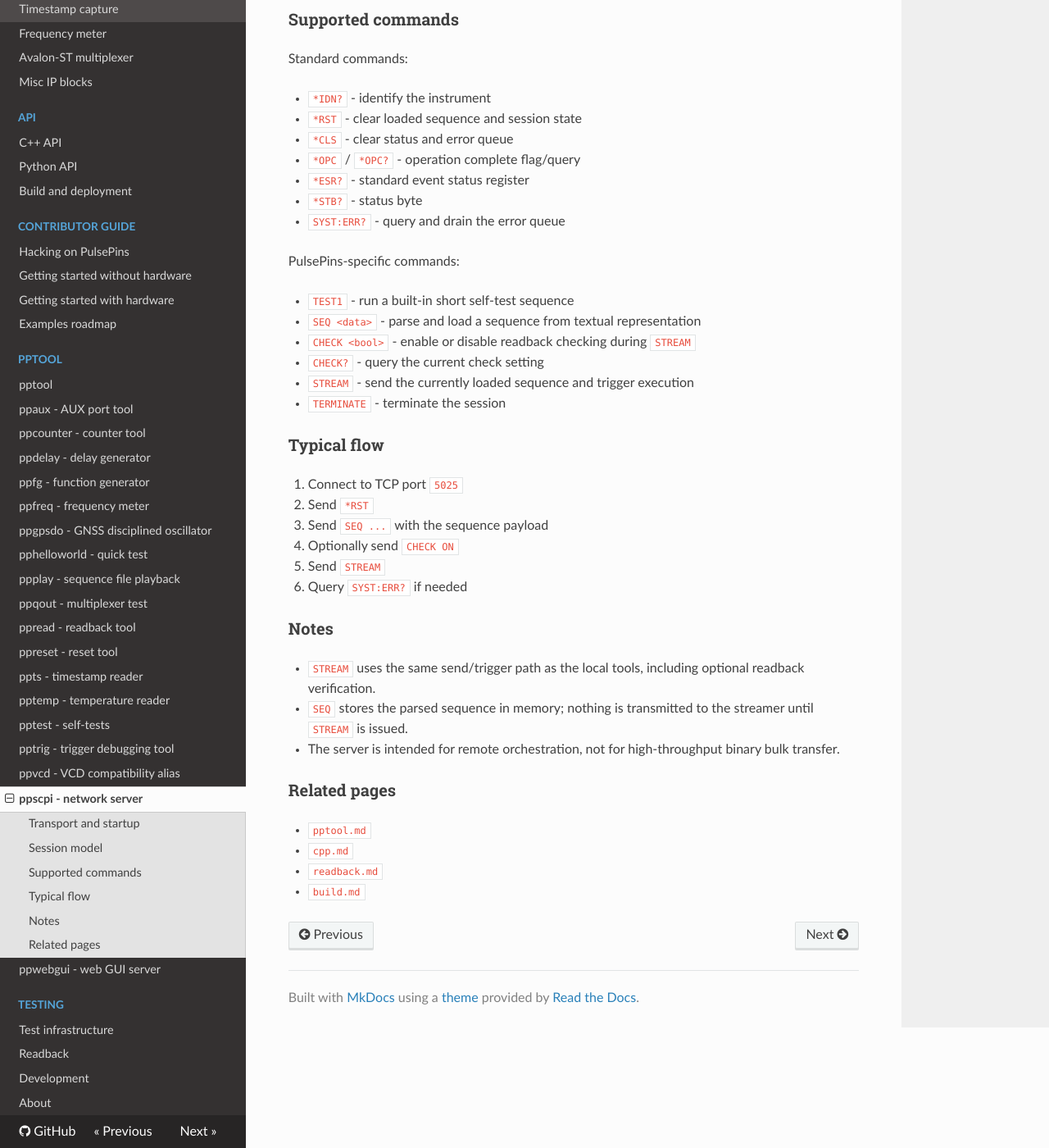
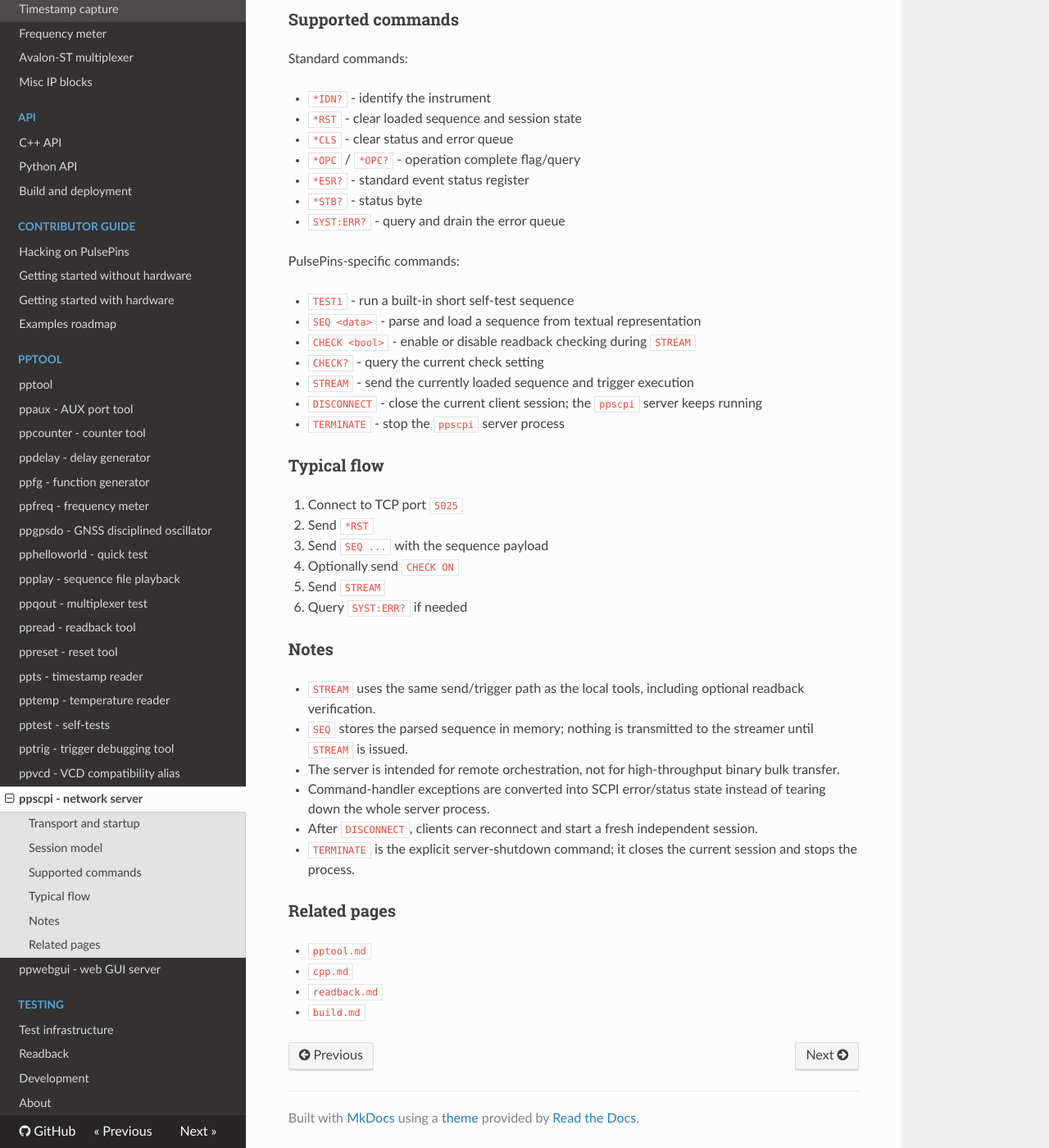
Before and after one commit to rokzitko/PulsePins, an MkDocs documentation site: the page built from docs/docs/ppscpi.md, in a window 1280 px wide and 1400 px high, scrolled down 876 px. Shown: the whole window at 82% size. Built offline with MkDocs 1.6.1, drawn with Linux system fonts in a browser that asks for light colours; nearby versions of some CDN libraries.

Commit message:
harden ppscpi session handling and shutdown semantics
Contain SCPI handler exceptions inside the generic session layer so malformed or failing commands stop affecting only the current request instead of tearing down the whole server. Add explicit DISCONNECT and TERMINATE semantics so clients can close one session cleanly or shut down the whole ppscpi process intentionally.

```diff
--- a/docs/docs/ppscpi.md
+++ b/docs/docs/ppscpi.md
@@ -48,7 +48,8 @@
 * `CHECK <bool>` - enable or disable readback checking during `STREAM`
 * `CHECK?` - query the current check setting
 * `STREAM` - send the currently loaded sequence and trigger execution
-* `TERMINATE` - terminate the session
+* `DISCONNECT` - close the current client session; the `ppscpi` server keeps running
+* `TERMINATE` - stop the `ppscpi` server process
 
 ### Typical flow
 
@@ -64,6 +65,9 @@
 * `STREAM` uses the same send/trigger path as the local tools, including optional readback verification.
 * `SEQ` stores the parsed sequence in memory; nothing is transmitted to the streamer until `STREAM` is issued.
 * The server is intended for remote orchestration, not for high-throughput binary bulk transfer.
+* Command-handler exceptions are converted into SCPI error/status state instead of tearing down the whole server process.
+* After `DISCONNECT`, clients can reconnect and start a fresh independent session.
+* `TERMINATE` is the explicit server-shutdown command; it closes the current session and stops the process.
 
 ### Related pages
 
```
Also changed, not shown: 2 other files.
